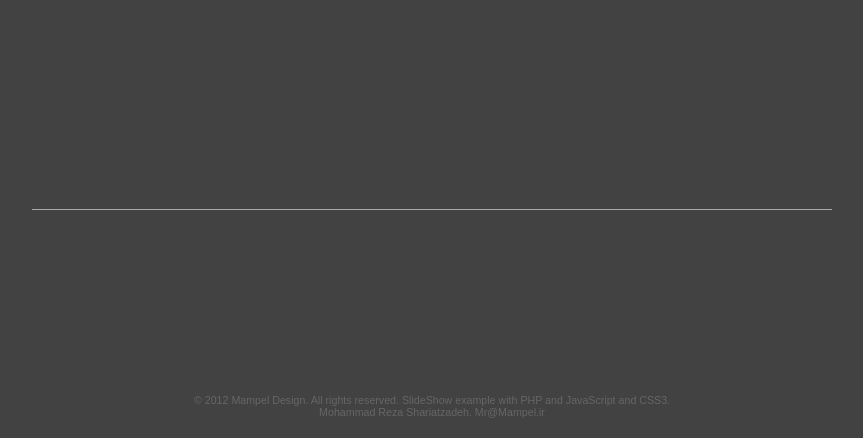
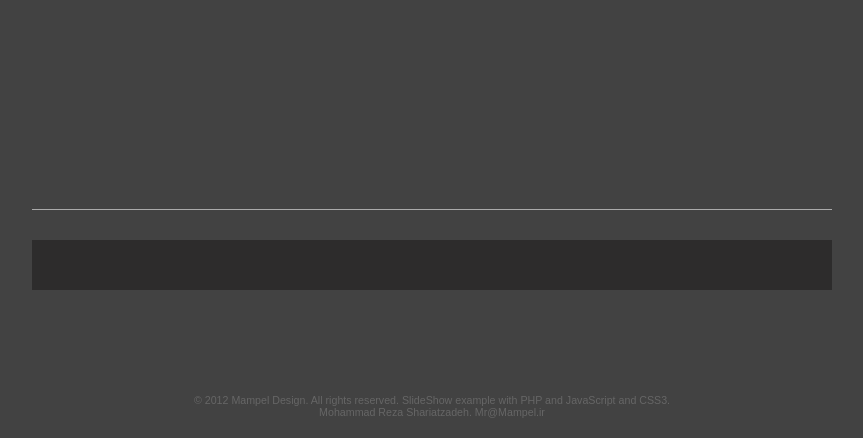
Before and after one commit to AliMD/JavaScript-SlideShow-in-Depth, a PHP site: page /FilaSlider.php in a window 1280 px wide. Shown: the part 362-800 px from the top of the page, without its empty margins (208-1071 px from the left). Run offline with PHP 8.4, Linux system fonts and the light colour scheme; data that the repository does not hold is empty.

Commit message:
Add div.footer-bar

```diff
--- a/Students Works/FilaSlider.php
+++ b/Students Works/FilaSlider.php
@@ -27,10 +27,6 @@
 						foreach($images as $img){
 							$pics_arr = explode('.',$img);
 							$pic_type = end($pics_arr);
-							//$picname_start = $pics_arr[0];
-							//if($picname_start == "Fila5") echo ' 0000 ';
-							//else echo ' bye ';
-							//echo $picname_start;
 							if($pic_type == 'jpg'){
 								echo 	"<div class=\"img\" style=\"background-image:url($images_path/$img);\">
 											<div class=\"info\">
@@ -49,6 +45,7 @@
         	<h1></h1>
             <div class="pre"></div>
             <div class="next"></div>
+            <div class="footer-bar"></div>
         </div>
         <p class="footer">
             © 2012 Mampel Design. All rights reserved. SlideShow example with PHP and JavaScript and CSS3.<br />
```
